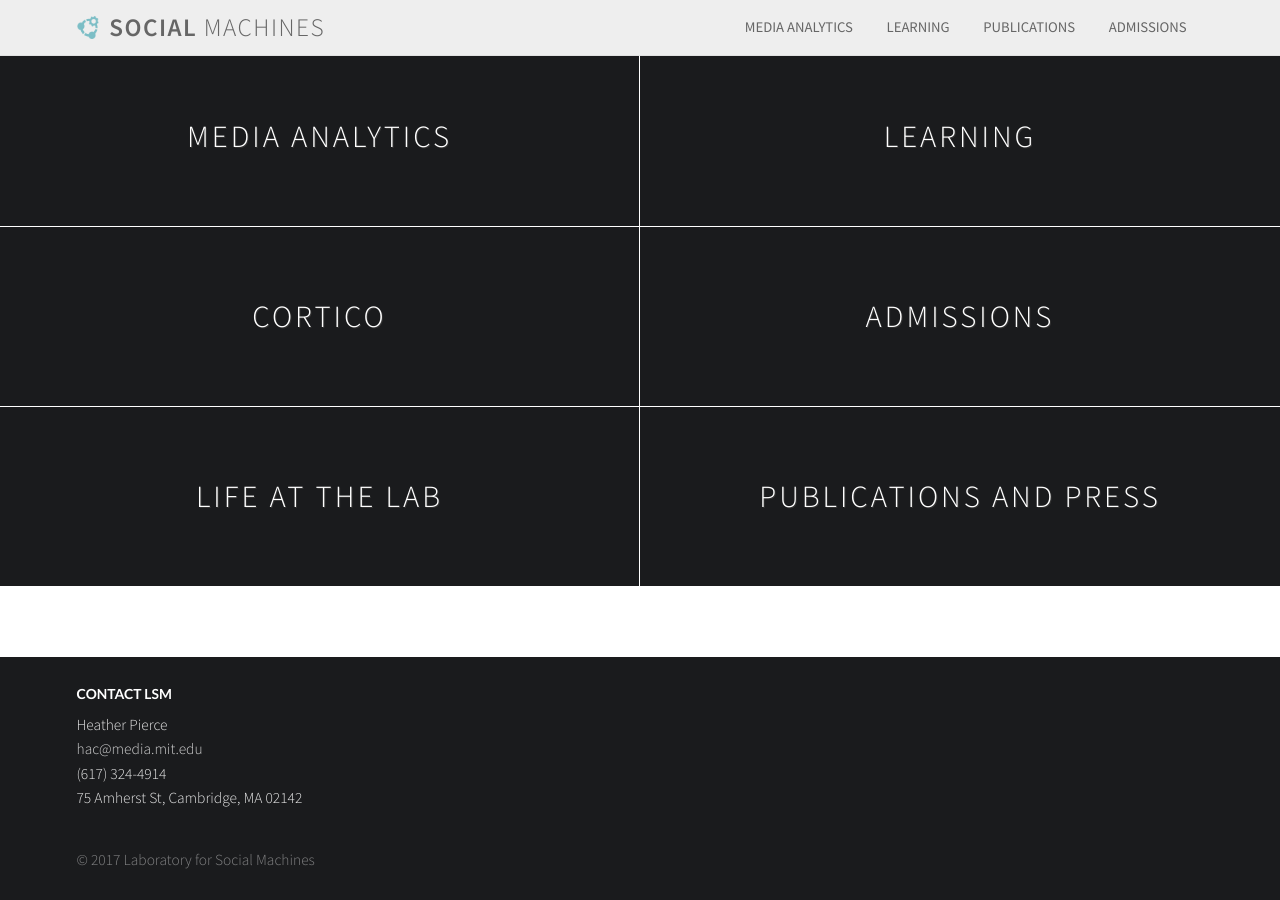
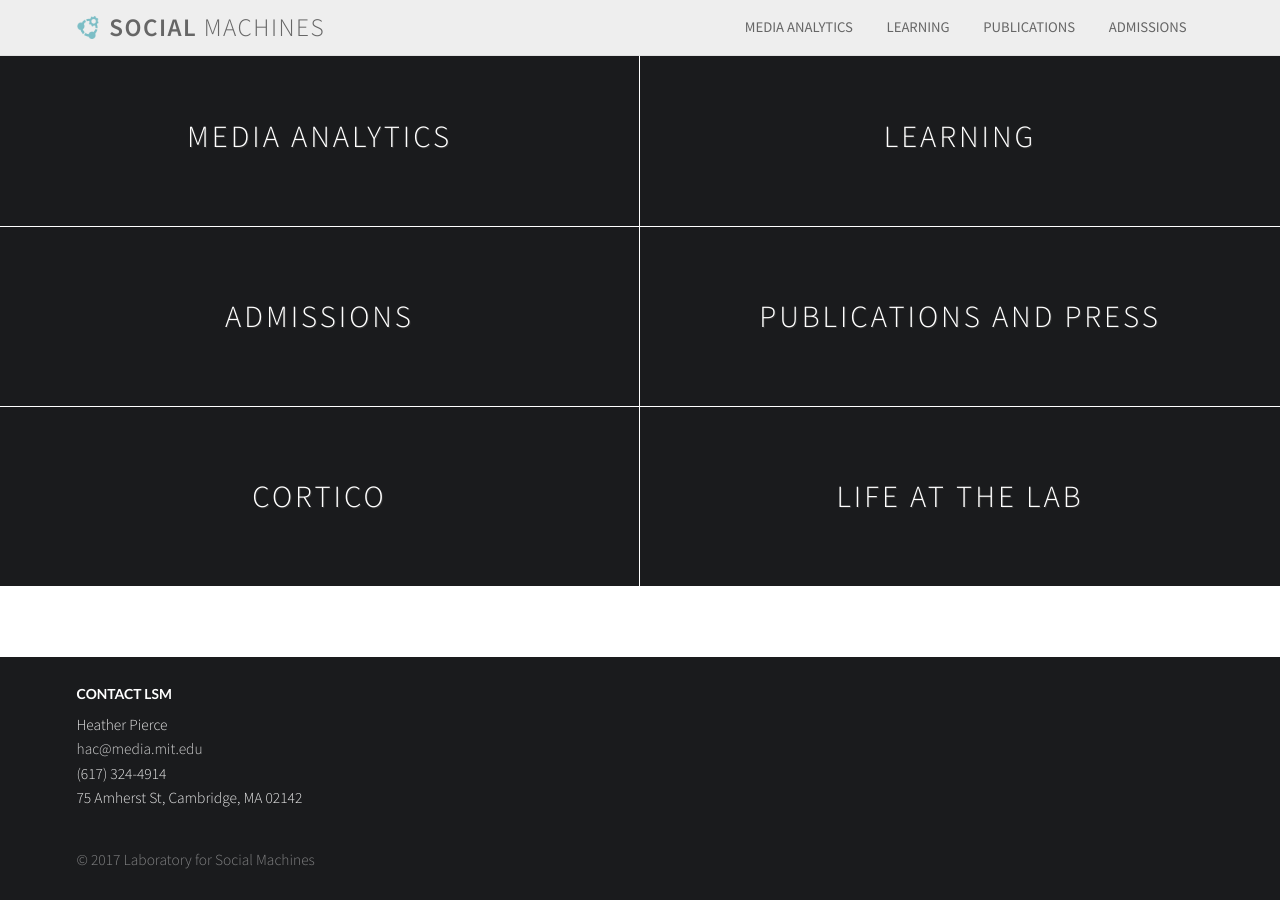
Before and after one commit to mit-ccc/social-machines.github.io, a Jekyll site: the page built from index.html, in a window 1280 px wide and 900 px high, scrolled down 664 px. Built offline with Jekyll 4.4.1, drawn with Linux system fonts in a browser that asks for light colours; nearby versions of some CDN libraries; a script that is not in the unit is left out; the list of posts is cut into pages by our own code; some of the changed lines change nothing that is shown.

Commit message:
Reordered homepage boxes

```diff
--- a/index.html
+++ b/index.html
@@ -7,17 +7,19 @@
   - label: Learning
     url: http://playfulwords.org
 
+  - label: Admissions
+    url: /admissions
+
+  - label: Publications and Press
+    url: /publications
+
   - label: Cortico
     url: /cortico
-
-  - label: Admissions
-    url: /admissions
 
   - label: Life at the Lab
     url: /life-at-the-lab
 
-  - label: Publications and Press
-    url: /publications
+
 
 ---
 <div class="hero main-hero-header">
```
